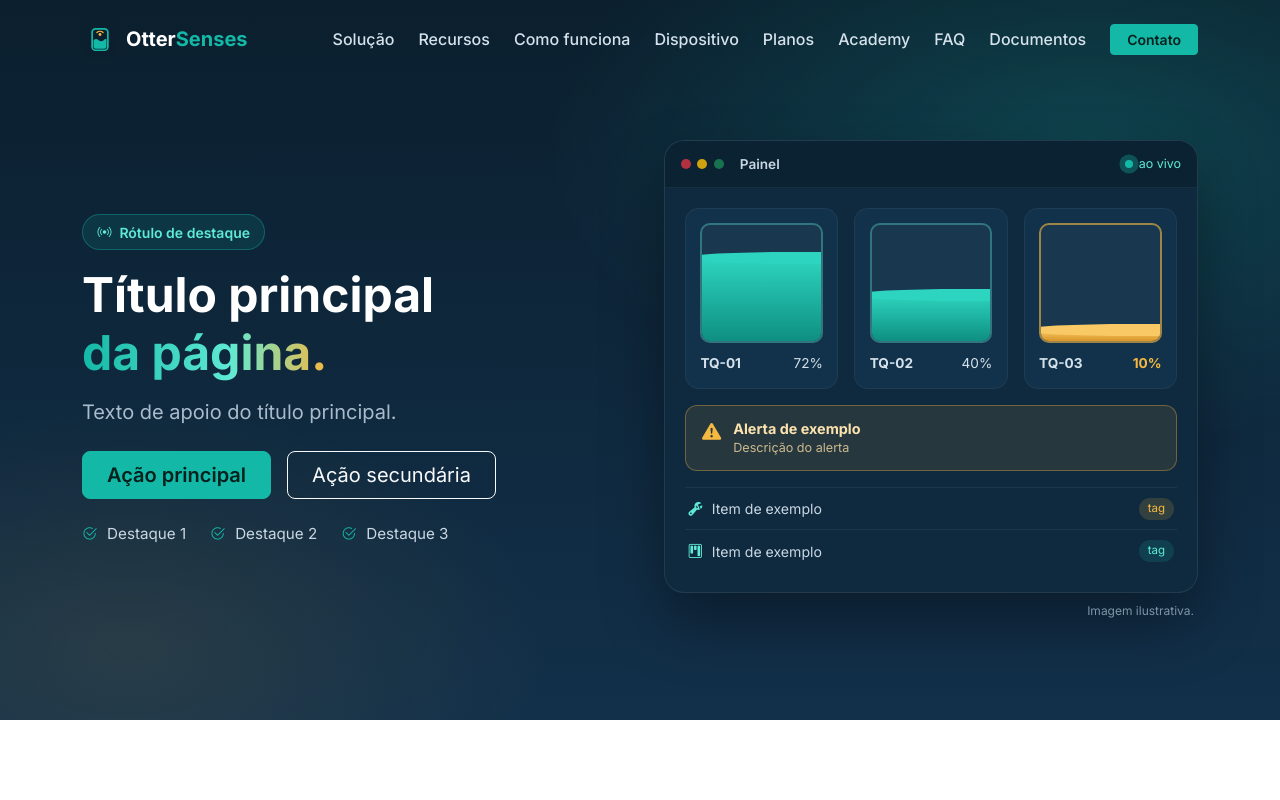
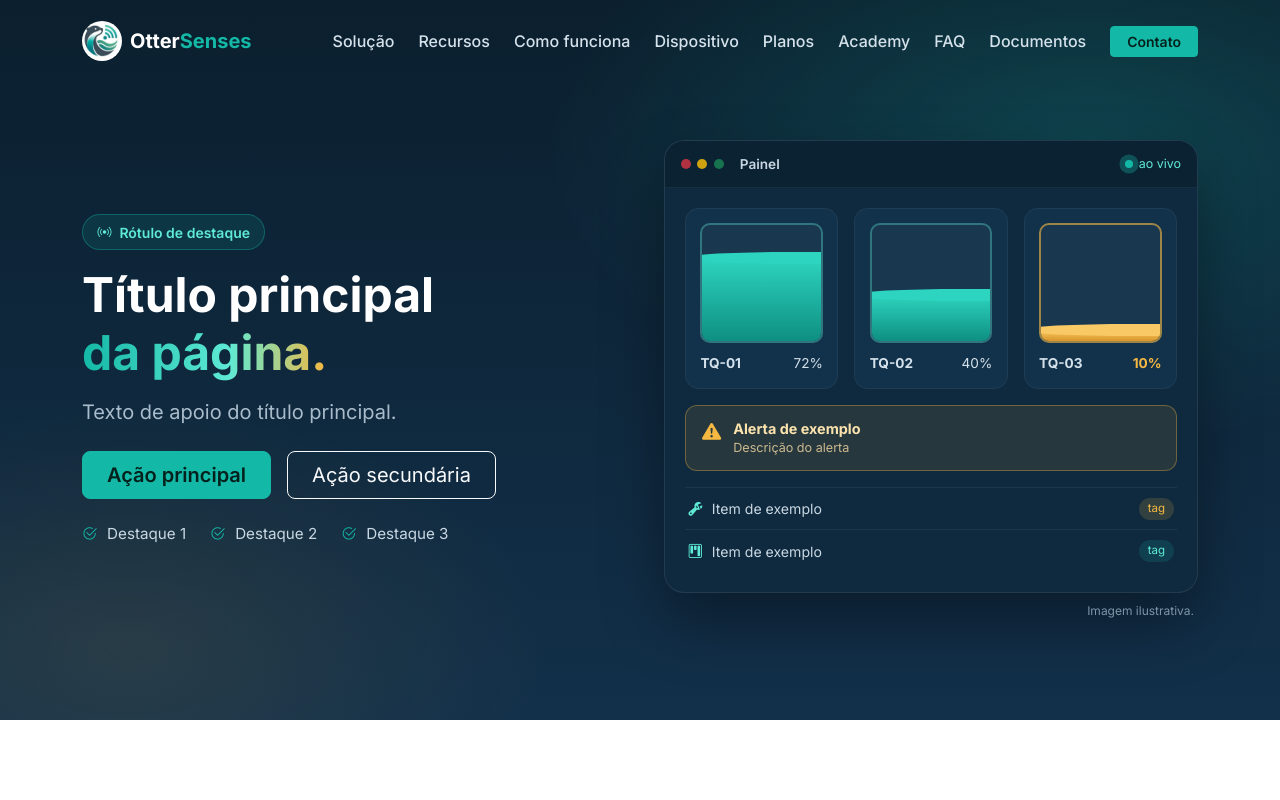
Before and after one commit to OtterSenses/Landing-Page-OtterSenses_manager-, a website with bundled scripts: page index.html in a window 1280 px wide. Shown: the top 800 px of the page. Built offline with nearby package versions, Linux system fonts and the light colour scheme.

Commit message:
fix: usa a logo oficial (lontra) na navbar e no favicon

```diff
--- a/assets/css/layout.css
+++ b/assets/css/layout.css
@@ -69,3 +69,6 @@
   .tank { height: 90px; }
   .contact-form, .role-content, .compare-card { padding: 1.5rem; }
 }
+
+/* logo da navbar: emblema sobre fundo branco circular para contraste com o fundo escuro */
+.navbar-logo { width: 40px; height: 40px; border-radius: 50%; background: #fff; object-fit: cover; }
--- a/index.html
+++ b/index.html
@@ -14,7 +14,7 @@
   <meta property="og:description" content="Plataforma de monitoramento industrial de tanques.">
   <meta property="og:type" content="website">
 
-  <link rel="icon" type="image/svg+xml" href="assets/img/logo.svg">
+  <link rel="icon" type="image/png" href="assets/img/logo-mark.png">
 
   <!-- Fonte -->
   <link rel="preconnect" href="https://fonts.googleapis.com">
@@ -39,7 +39,7 @@
   <nav id="navbar" class="navbar navbar-expand-lg navbar-dark fixed-top" aria-label="Navegação principal">
     <div class="container">
       <a class="navbar-brand d-flex align-items-center gap-2" href="#inicio">
-        <img src="assets/img/logo.svg" alt="" width="36" height="36">
+        <img class="navbar-logo" src="assets/img/logo-mark.png" alt="" width="40" height="40">
         <span class="fw-bold">Otter<span class="text-accent">Senses</span></span>
       </a>
       <button class="navbar-toggler" type="button" data-bs-toggle="collapse" data-bs-target="#menu"
```
Also changed, not shown: pages/documentos.html (+2 -2 lines), assets/img/logo-mark.png (added), assets/img/logo.svg (deleted).
